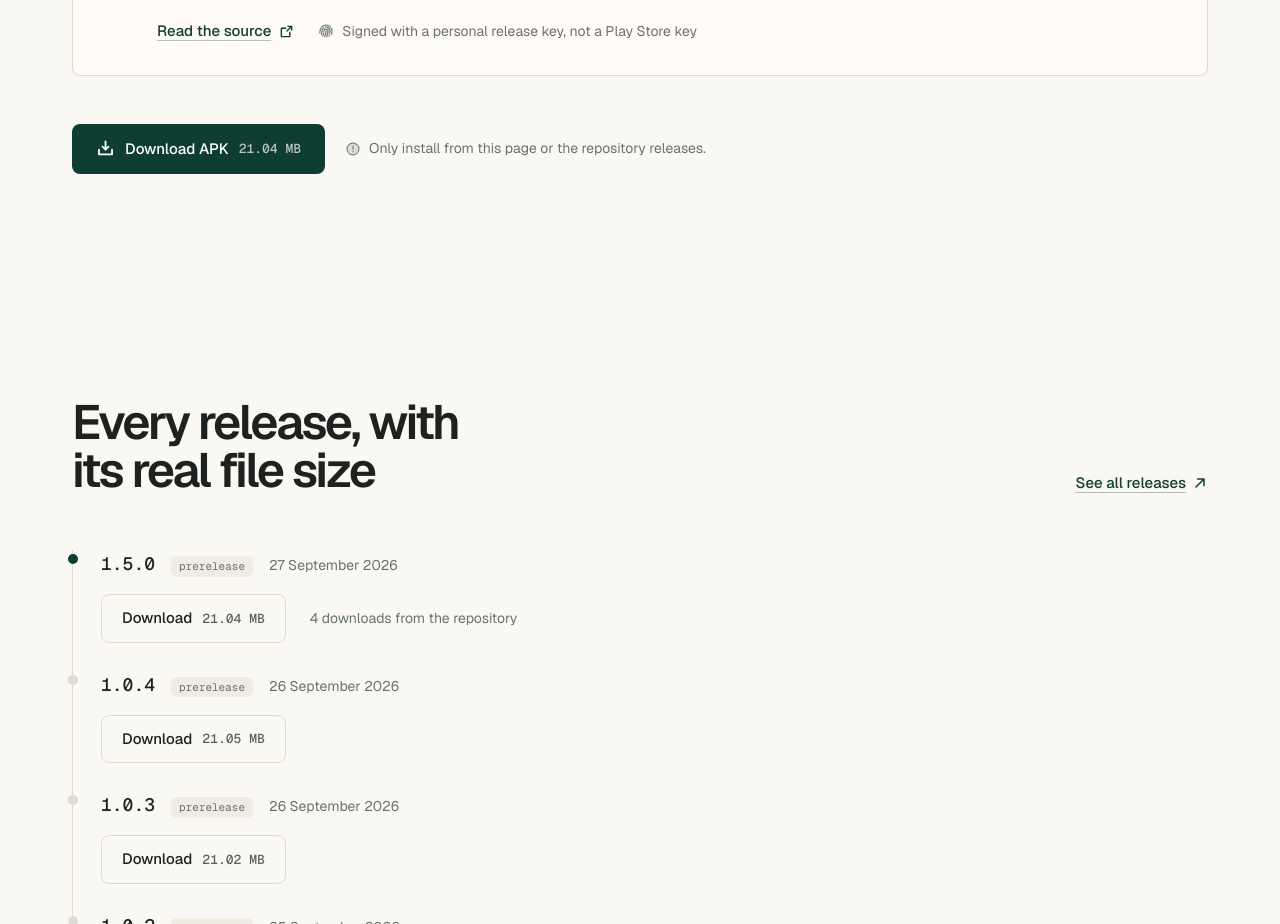
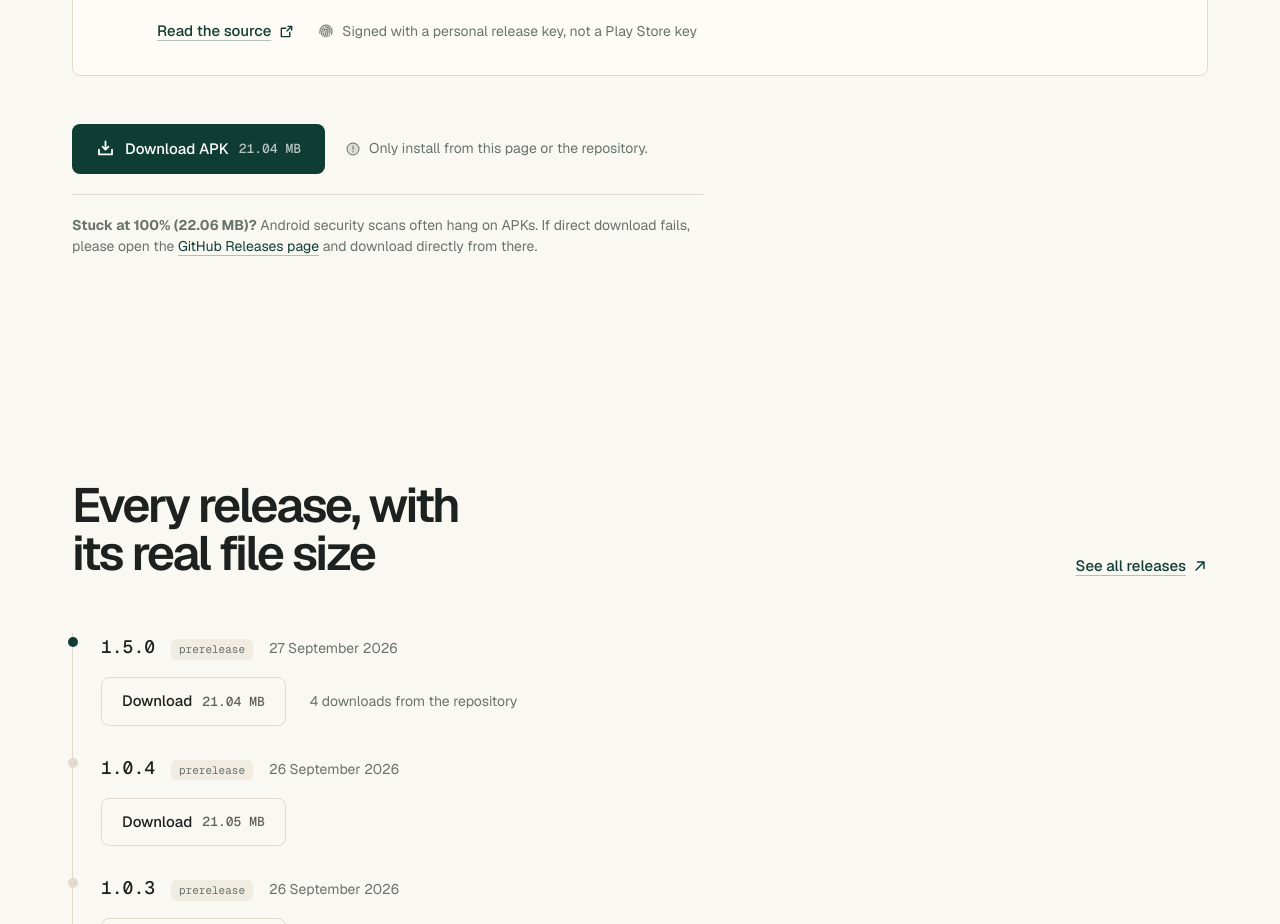
Before and after one commit to areyypriyanshu/expense-tracker, a Next.js app in the folder web/: page / in a window 1280 px wide. Shown: the part 5320-6244 px from the top of the page. Built offline with nearby package versions, Linux system fonts and the light colour scheme; no server answers.

Commit message:
Add GitHub Releases fallback instruction for APK downloads

```diff
--- a/web/components/site/install.tsx
+++ b/web/components/site/install.tsx
@@ -105,7 +105,8 @@ export function Install({ latest }: { latest: Release | null }) {
             "Download". Everywhere else says "See all releases". One label per
             intent. */}
         <Reveal delay={0.14}>
-          <div className="mt-12 flex flex-wrap items-center gap-5">
+          <div className="mt-12 flex flex-col gap-5">
+            <div className="flex flex-wrap items-center gap-5">
               {latest ? (
                 <DownloadButton
                   href={latest.url}
@@ -118,7 +119,20 @@ export function Install({ latest }: { latest: Release | null }) {
 
               <p className="inline-flex items-center gap-2 text-[14px] text-ink-muted">
                 <WarningCircle size={16} weight="duotone" aria-hidden="true" />
-              Only install from this page or the repository releases.
+                Only install from this page or the repository.
+              </p>
+            </div>
+
+            <p className="max-w-[68ch] text-[14px] text-ink-muted border-t border-hairline pt-5">
+              <strong>Stuck at 100% (22.06 MB)?</strong> Android security scans often hang on APKs. If
+              direct download fails, please open the{" "}
+              <Link
+                href={`${repo.url}/releases`}
+                className="text-green underline decoration-green/30 underline-offset-4"
+              >
+                GitHub Releases page
+              </Link>{" "}
+              and download directly from there.
             </p>
           </div>
         </Reveal>
```
Lines whose indentation alone changed are shown as unchanged.
